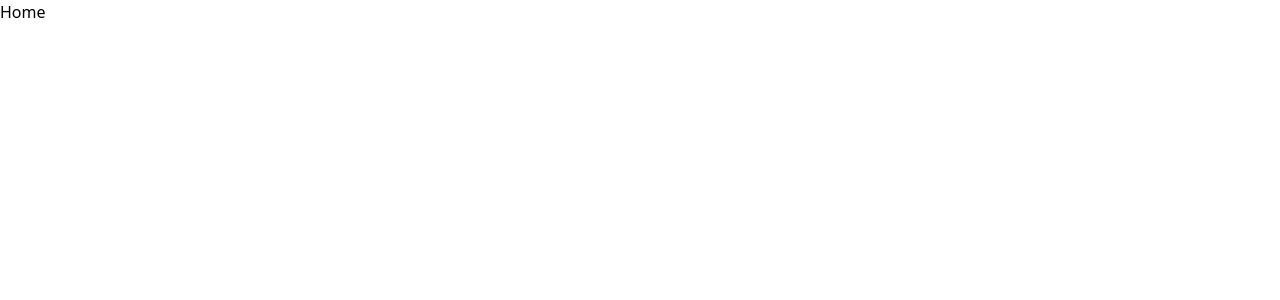
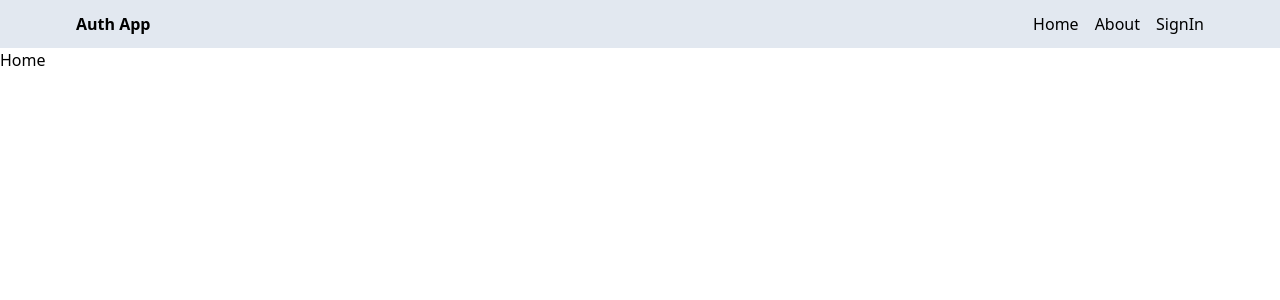
Before and after one commit to iamabhay121/mern-auth, a React (Vite) app in the folder Client/: page / in a window 1280 px wide. Shown: the top 300 px of the page. Built offline with nearby package versions, Linux system fonts and the light colour scheme.

Commit message:
create header

```diff
--- a/Client/src/App.jsx
+++ b/Client/src/App.jsx
@@ -5,10 +5,12 @@
 import SignIn from "./pages/SignIn";
 import SignUp from "./pages/SignUp";
 import Profile from "./pages/Profile";
+import Header from "./components/Header";
 
 const App = () => {
   return (
     <BrowserRouter>
+      <Header />
       <Routes>
         <Route path="/" element={<Home />} />
         <Route path="/signin" element={<SignIn />} />
--- /dev/null
+++ b/Client/src/components/Header.jsx
@@ -0,0 +1,27 @@
+import React from "react";
+import { Link } from "react-router-dom";
+
+const Header = () => {
+  return (
+    <div className="bg-slate-200">
+      <div className="flex justify-between items-center max-w-6xl mx-auto p-3">
+        <Link to="/">
+          <h1 className="font-bold">Auth App</h1>
+        </Link>
+        <ul className="flex gap-4">
+          <Link to="/">
+            <li>Home</li>
+          </Link>
+          <Link to="/about">
+            <li>About</li>
+          </Link>
+          <Link to="/signin">
+            <li>SignIn</li>
+          </Link>
+        </ul>
+      </div>
+    </div>
+  );
+};
+
+export default Header;
```
